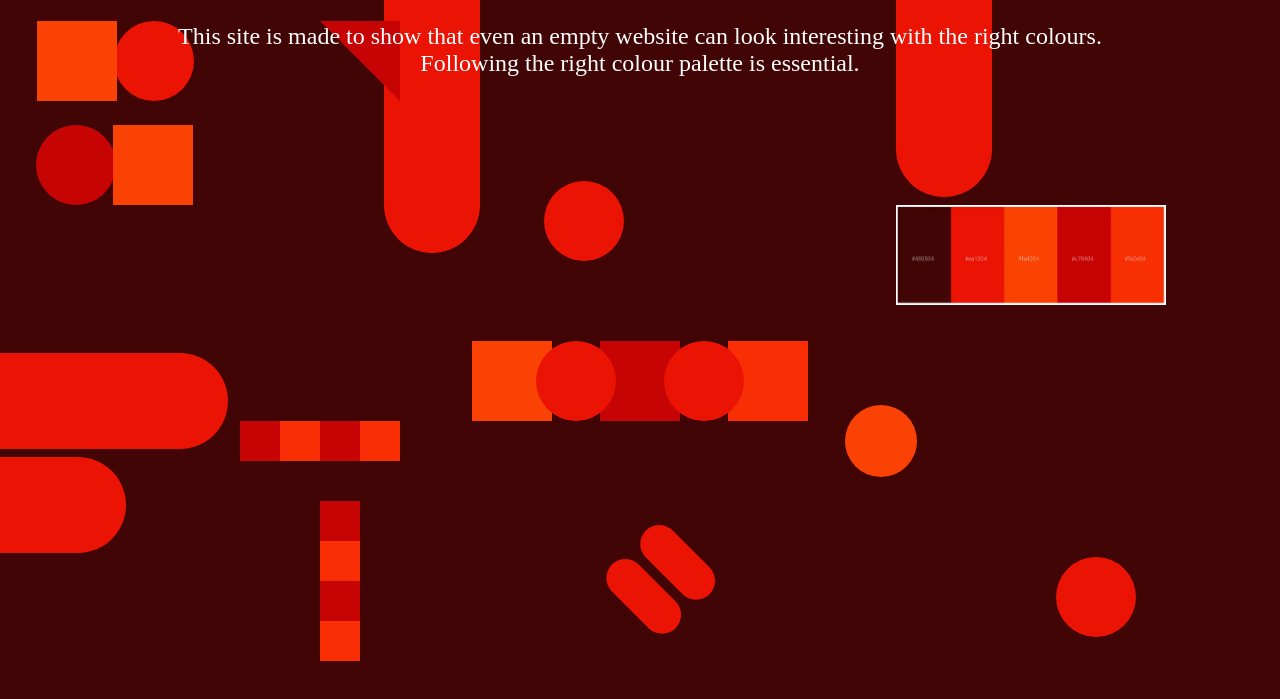
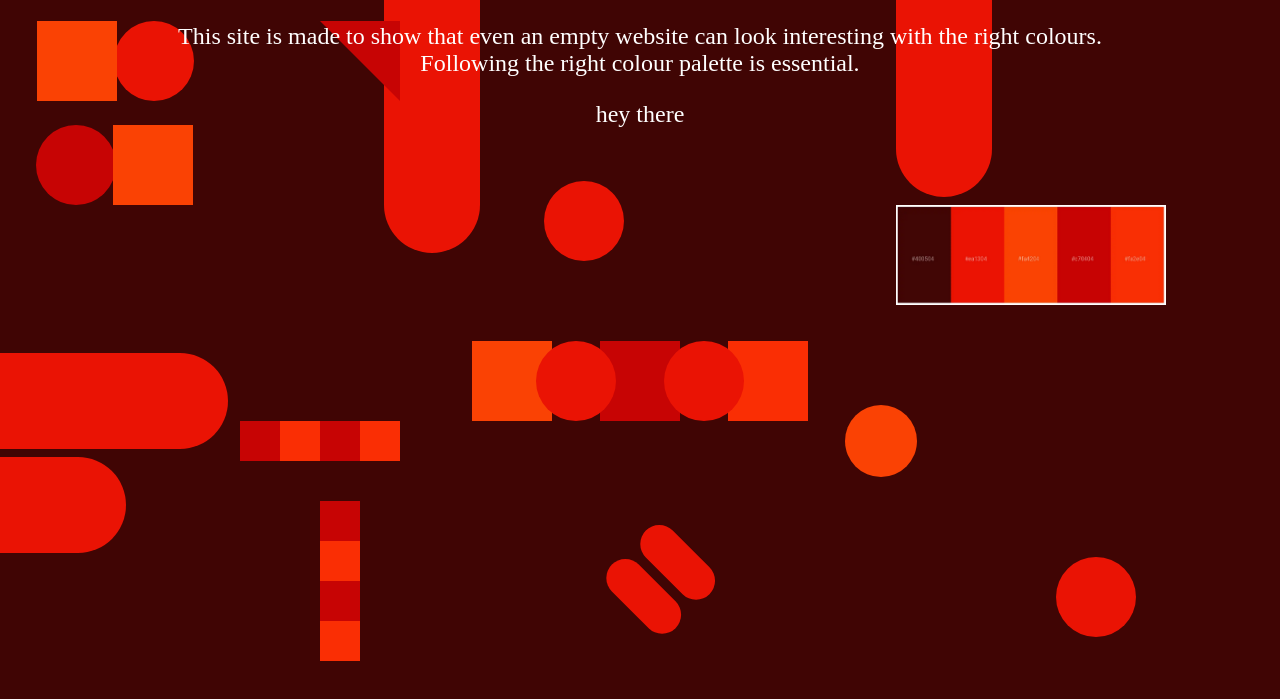
Before and after one commit to ChristopherSmii/Colours-and-drawings, a plain HTML site: page index.html in a window 1280 px wide. Shown: the part 59-758 px from the top of the page. Drawn offline with Linux system fonts and the light colour scheme.

Commit message:
Update index.html

```diff
--- a/index.html
+++ b/index.html
@@ -59,6 +59,7 @@
         This site is made to show that even an empty website can look interesting with the right colours.
         <br>Following the right colour palette is essential.
     </p>
+    <p style="top:100%;">hey there</p>
     <img src="./Colour palettes/can always include black and white.PNG" height="100vh" alt="A colour palette" style="left:70%; top:33%;">
 
 </body>
```
